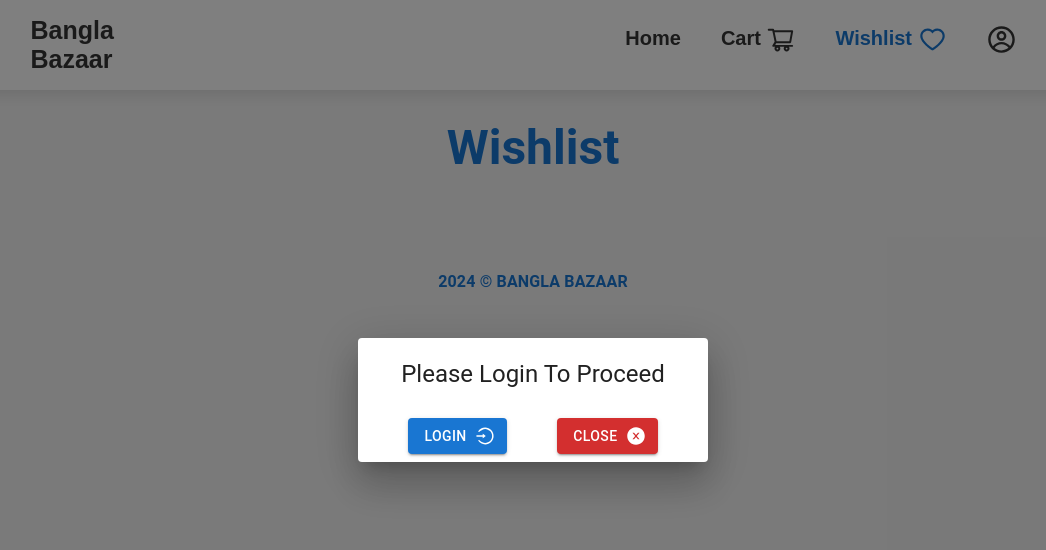
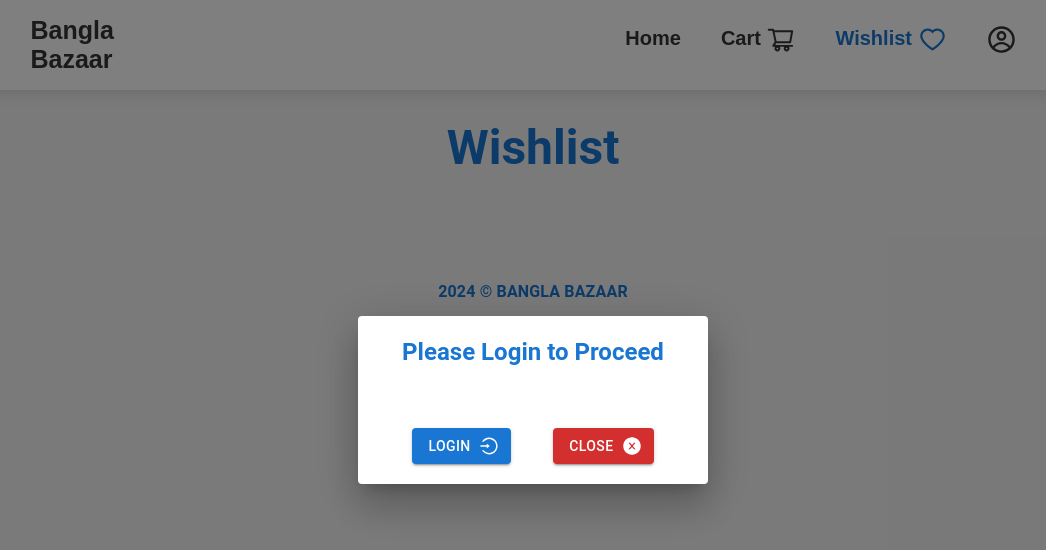
Before and after one commit to Elman7/banglabazar, a React (Create React App) app in the folder frontend/: page /wishlist in a window 1280 px wide. Shown: the top 550 px of the page, without its empty margins (107-1153 px from the left). Built offline with nearby package versions, Linux system fonts and the light colour scheme.

Commit message:
wishlist layout

```diff
--- a/frontend/src/Pages/WhisList/Wishlist.jsx
+++ b/frontend/src/Pages/WhisList/Wishlist.jsx
@@ -60,41 +60,57 @@ const Wishlist = () => {
 
     return (
         <>
-            <Typography variant='h3' sx={{ textAlign: 'center', margin: "10px 0 ", color: '#1976d2', fontWeight: 'bold' }}>Wishlist</Typography>
-            {setProceed &&
+            <Typography variant='h3' sx={{ textAlign: 'center', margin: "20px 0", color: '#1976d2', fontWeight: 'bold' }}>
+                Wishlist
+            </Typography>
 
-                wishlistData.length <= 0 ?
-                (<Box sx={{ width: '100%', display: 'flex', justifyContent: 'center', alignItems: 'center' }}>
-                    <div className="main-card">
-                        <img src={EmptyCart} alt="Empty_cart" className="empty-cart-img" />
-                        <Typography variant='h6' sx={{ textAlign: 'center', color: '#1976d2', fontWeight: 'bold' }}>No products in wishlist</Typography>
-                    </div>
-                </Box>)
-                : (<Container maxWidth='xl' style={{ display: "flex", justifyContent: 'center', flexWrap: "wrap", paddingBottom: 20 }}>
+            {setProceed && wishlistData.length <= 0 ? (
+                <Box sx={{ width: '100%', display: 'flex', justifyContent: 'center', alignItems: 'center', flexDirection: 'column', padding: '20px' }}>
+                    <img src={EmptyCart} alt="Empty wishlist" className="empty-cart-img" style={{ maxWidth: '200px', marginBottom: '20px' }} />
+                    <Typography variant='h6' sx={{ textAlign: 'center', color: '#1976d2', fontWeight: 'bold' }}>
+                        No products in wishlist
+                    </Typography>
+                </Box>
+            ) : (
+                <Container maxWidth='xl' sx={{ display: "flex", justifyContent: 'center', flexWrap: "wrap", gap: '20px', paddingBottom: '20px' }}>
                     {wishlistData.map(product => (
-                        <CartCard product={product} removeFromCart={removeFromWishlist} key={product._id} />
+                        <CartCard
+                            product={product}
+                            removeFromCart={removeFromWishlist}
+                            key={product._id}
+                            sx={{ boxShadow: '0px 4px 10px rgba(0, 0, 0, 0.1)', borderRadius: '10px', padding: '20px' }}
+                        />
                     ))}
-                </Container>)
+                </Container>
+            )}
 
-            }
-
-            <Dialog open={openAlert}
+            <Dialog
+                open={openAlert}
                 keepMounted
                 onClose={handleClose}
                 TransitionComponent={Transition}
-
-                aria-describedby="alert-dialog-slide-description">
-                <DialogContent sx={{ width: { xs: 280, md: 350, xl: 400 }, display: 'flex', justifyContent: 'center' }}>
-                    <Typography variant='h5'> Please Login To Proceed</Typography>
+                aria-describedby="alert-dialog-slide-description"
+                sx={{ textAlign: 'center' }}
+            >
+                <DialogContent sx={{ width: { xs: 280, md: 350, xl: 400 }, display: 'flex', justifyContent: 'center', flexDirection: 'column' }}>
+                    <Typography variant='h5' sx={{ fontWeight: 'bold', color: '#1976d2', marginBottom: '20px' }}>
+                        Please Login to Proceed
+                    </Typography>
                 </DialogContent>
-                <DialogActions sx={{ display: 'flex', justifyContent: 'space-evenly' }}>
-                    <Button variant='contained' onClick={handleToLogin} endIcon={<AiOutlineLogin />} color='primary'>Login</Button>
-                    <Button variant='contained' color='error' endIcon={<AiFillCloseCircle />} onClick={handleClose}>Close</Button>
+                <DialogActions sx={{ display: 'flex', justifyContent: 'space-evenly', padding: '20px' }}>
+                    <Button variant='contained' onClick={handleToLogin} endIcon={<AiOutlineLogin />} color='primary'>
+                        Login
+                    </Button>
+                    <Button variant='contained' color='error' onClick={handleClose} endIcon={<AiFillCloseCircle />}>
+                        Close
+                    </Button>
                 </DialogActions>
             </Dialog>
+
             <CopyRight sx={{ mt: 8, mb: 10 }} />
         </>
-    )
+    );
+
 }
 
 export default Wishlist
```
